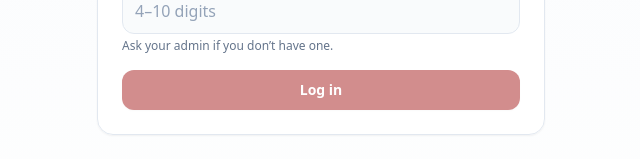
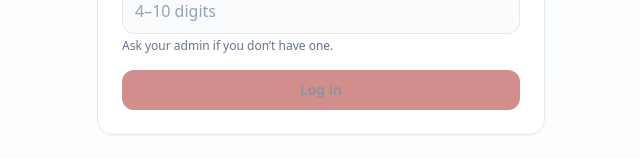
Before and after one commit to Yidne85/Att-Mgt-System, a Next.js app: page /login in a window 1280 px wide. Shown: the part 382-541 px from the top of the page, without its empty margins (319-959 px from the left). Built offline with nearby package versions, Linux system fonts and the light colour scheme; no server answers.

Commit message:
Update ui.tsx

```diff
--- a/components/ui.tsx
+++ b/components/ui.tsx
@@ -61,10 +61,10 @@ export function Button({
 
   const styles =
     variant === "primary"
-      ? "bg-brand text-white hover:bg-brand-dark shadow-sm"
+      ? "bg-brand text-slate-800 hover:bg-brand-dark shadow-sm"
       : variant === "secondary"
       ? "bg-slate-100 text-slate-900 hover:bg-slate-200"
-      : "bg-red-600 text-white hover:bg-red-700";
+      : "bg-red-600 text-slate-800 hover:bg-red-700";
 
   return <button {...props} className={`${base} ${styles} ${className}`} />;
 }
```
